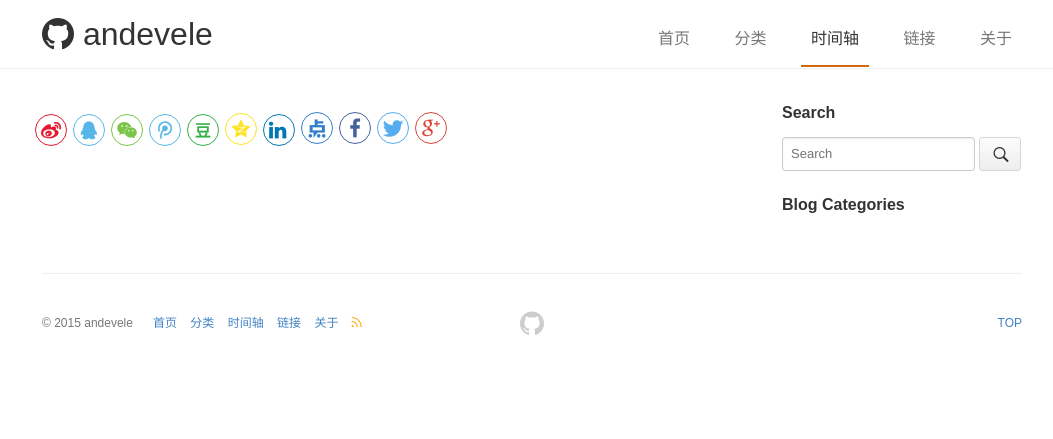
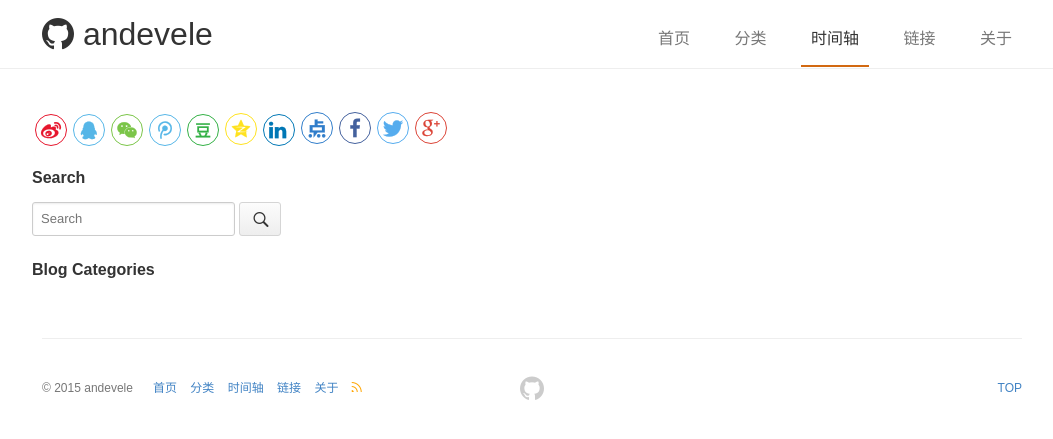
Before and after one commit to andevele/andevele.github.io, a Jekyll site: the page built from pages/timeline.md, in a window 1280 px wide. Shown: the top 439 px of the page, without its empty margins (108-1161 px from the left). Built offline with Jekyll 4.4.1, drawn with Linux system fonts in a browser that asks for light colours.

Commit message:
首页:左侧边栏和文章容器分开，不放在同一个div中控制;文章容器内边距加大到60px

```diff
--- a/index.html
+++ b/index.html
@@ -31,12 +31,11 @@
   -->
 
 <section class="arcitle-container content">
-    <div class="columns">
-	    <div class="column one-third">
+	    <div class="column-sidebar one-third">
             {% include sidebar-search.html %}
             {% include sidebar-popular-repo.html %}
         </div>
-        <div class="column two-thirds" >
+        <div class="column-article two-thirds" >
             <ol class="repo-list">
                 {% for post in paginator.posts %}
                 <li class="repo-list-item">
@@ -62,7 +61,6 @@
             </ol>
         </div>
 
-    </div>
     <div class="pagination text-align">
       <div class="btn-group">
         {% if paginator.previous_page %}
```
Also changed, not shown: assets/vendor/primer-css/css/primer.css.
